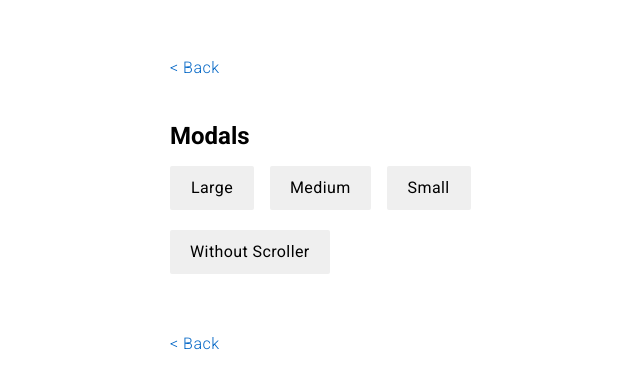
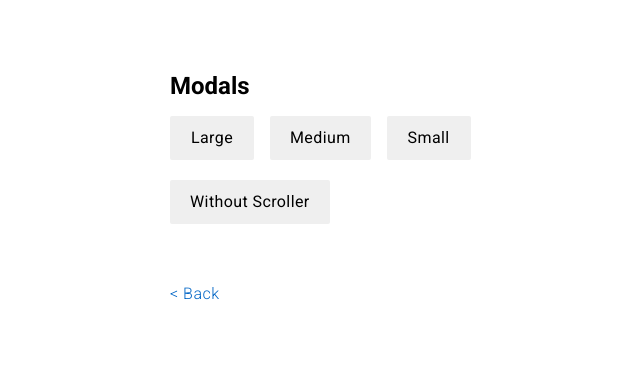
Before and after one commit to vaibhav291193/modals_one, a plain HTML site: page modals.html in a window 1280 px wide. Shown: the whole page, without its empty margins (255-895 px from the left). Drawn offline with Linux system fonts and the light colour scheme.

Commit message:
removing extra back link

```diff
--- a/modals.html
+++ b/modals.html
@@ -9,11 +9,7 @@
 </head>
 <body>
     <div class="ds-container">
-        <div class="example-container" style="padding-bottom:1em;">
-            <a href="index.html">
-                <span aria-hidden="true">&lt;</span> Back
-            </a>
-        </div>
+
 <div class="example-container">
             <h1>Modals</h1>
             <button onclick="openDialog('dialog1', 'large', this, 'dialog1')">
```
